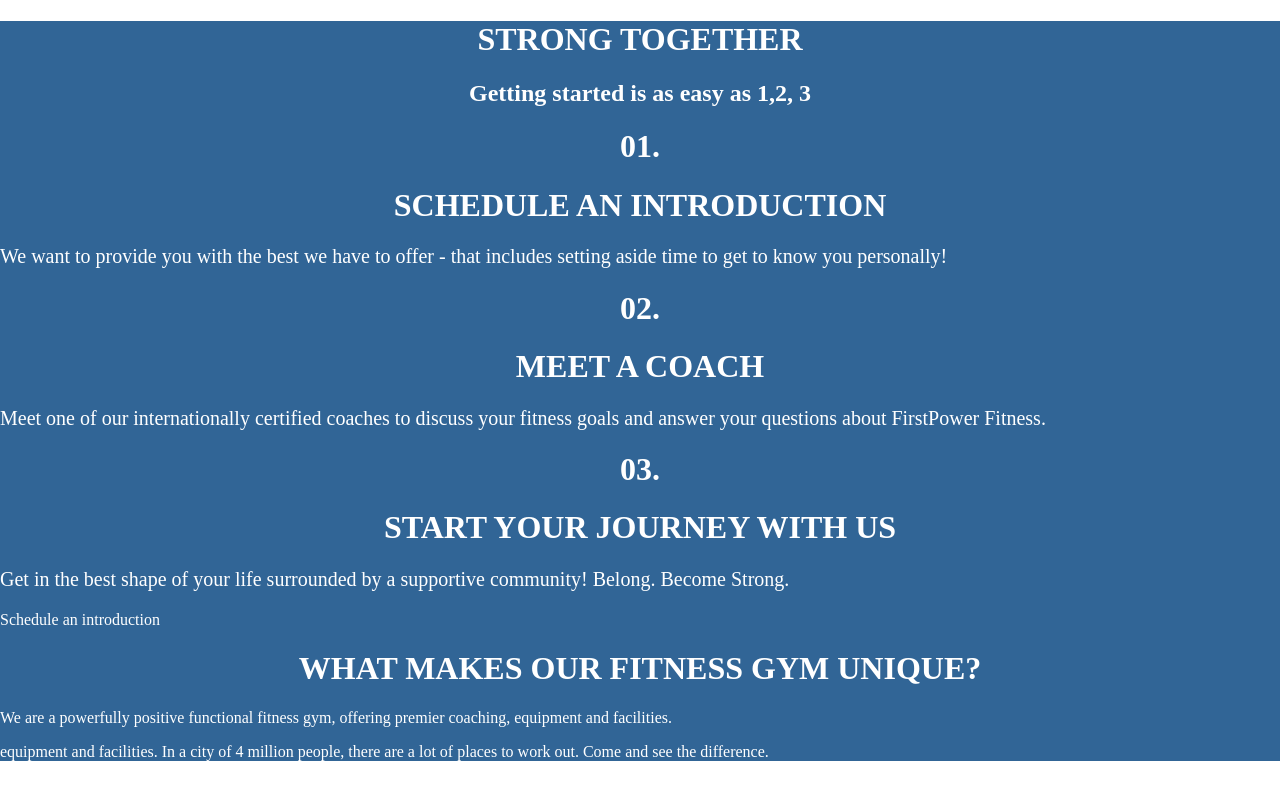
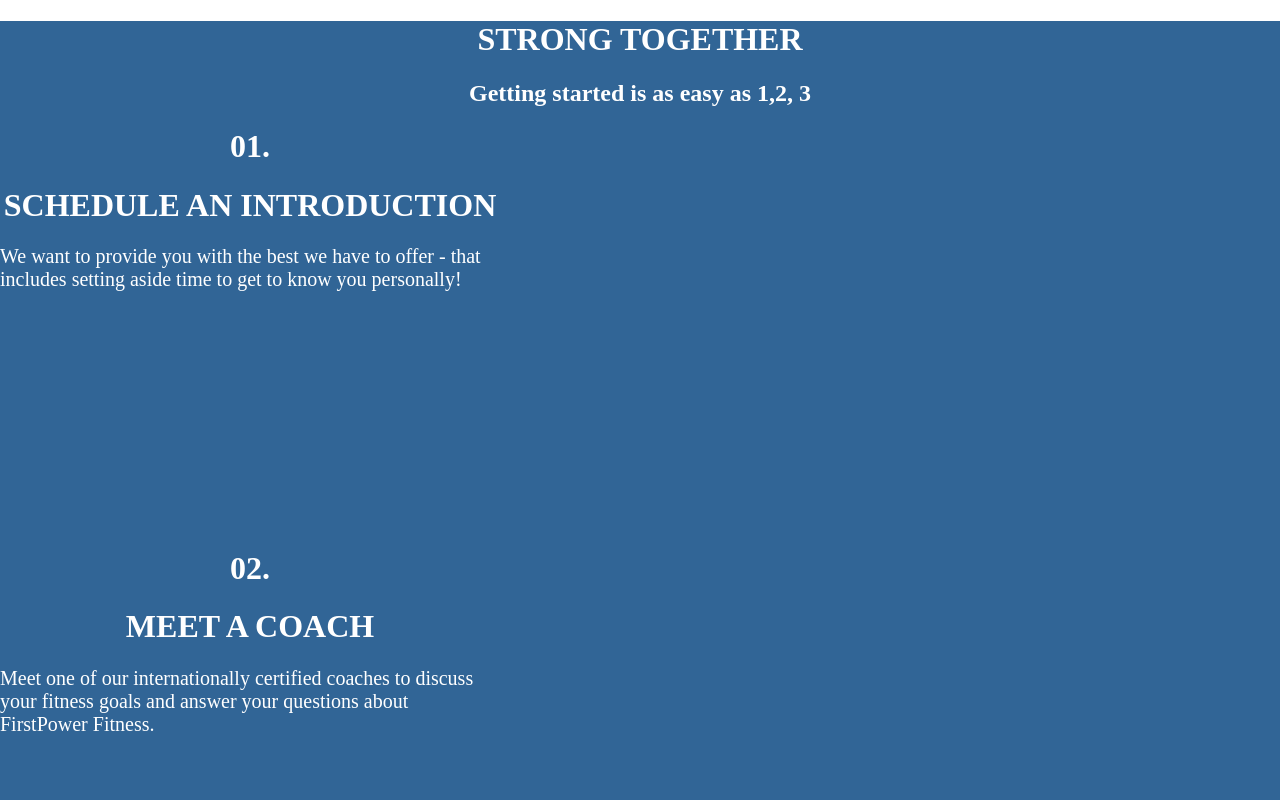
Before and after one commit to Eddahkarambu/Fitness-web-app, a React (Create React App) app: page /Services in a window 1280 px wide. Shown: the top 800 px of the page. Built offline with nearby package versions, Linux system fonts and the light colour scheme.

Commit message:
add intoduction div

```diff
--- a/src/Components/Services.css
+++ b/src/Components/Services.css
@@ -8,10 +8,13 @@
       display: block;
     word-wrap: break-word;
     }
-    .introduction2{
+    .intorduction2{
       /* display: flex; */
       height:400px;
       width: 500px;
+    }
+    .gymservices{
+      background-color: white;
     }
 
   /* .service{
--- a/src/Components/Services.js
+++ b/src/Components/Services.js
@@ -8,6 +8,8 @@ function Services() {
         <h1>STRONG TOGETHER</h1>
         <h2>Getting started is as easy as 1,2, 3</h2>
       </div>
+
+      <div className="intorduct">
         <div className="intorduction2">
           <h1>01.</h1>
           <div>
@@ -40,9 +42,11 @@ function Services() {
             </p>
           </div>
         </div>
+      </div>
+
       <div className="Schedule"> Schedule an introduction</div>
 
-      <div>
+      <div className="gymservices">
         <h1>WHAT MAKES OUR FITNESS GYM UNIQUE?</h1>
         <p>
           We are a powerfully positive functional fitness gym, offering premier
```
Lines whose indentation alone changed are shown as unchanged.
